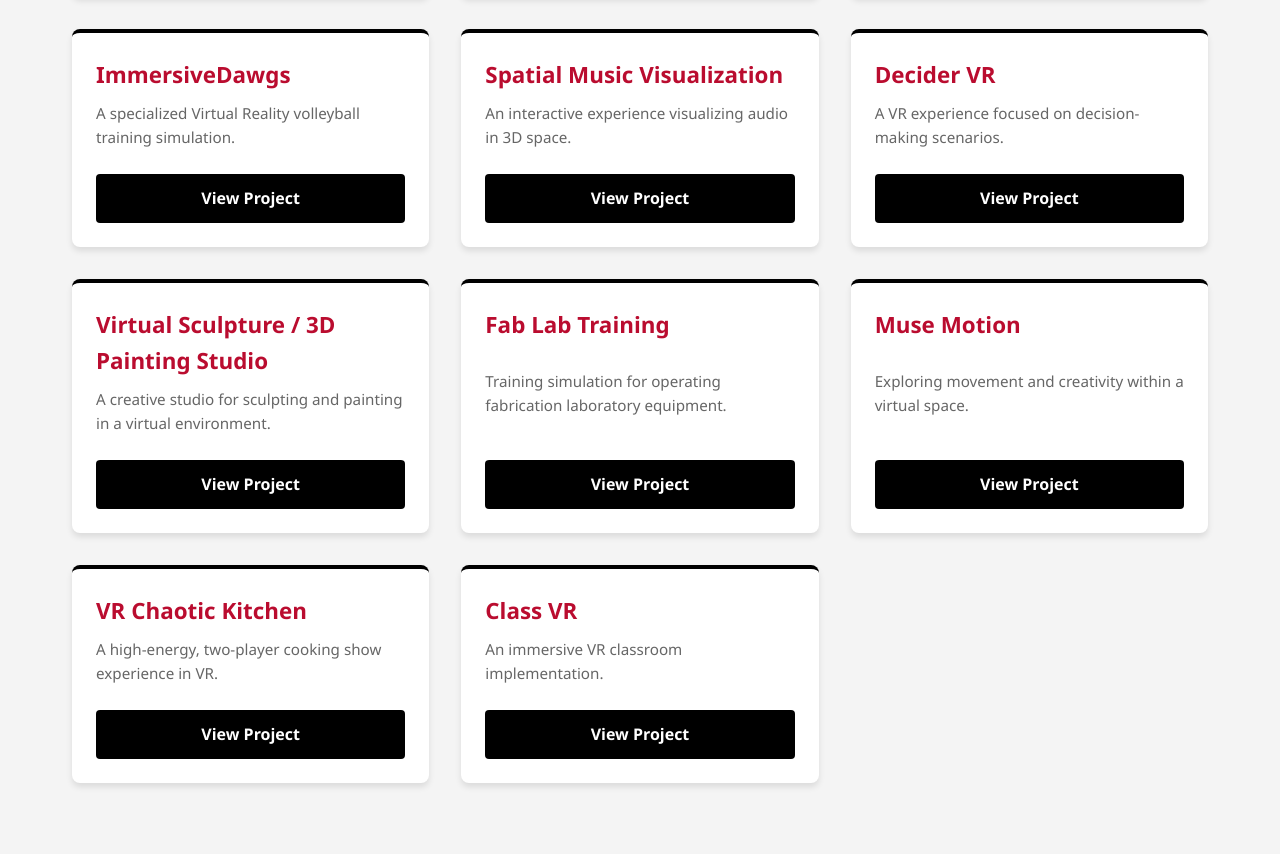
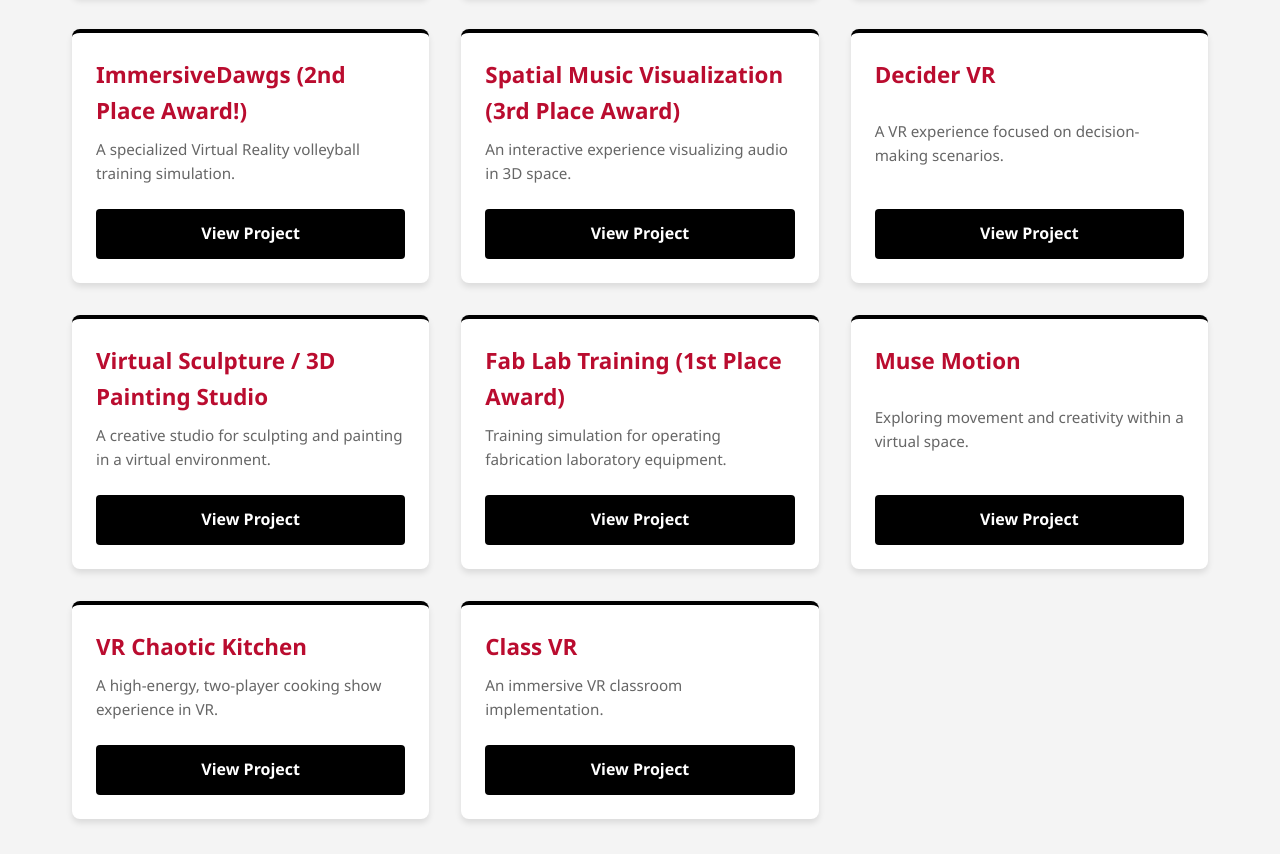
Before and after one commit to ugavr2025/ugavr2025.github.io, a plain HTML site: page index.html in a window 1280 px wide. Shown: the part 1318-2172 px from the top of the page. Drawn offline with Linux system fonts and the light colour scheme.

Commit message:
updated with awards

```diff
--- a/index.html
+++ b/index.html
@@ -258,7 +258,7 @@
 
             <article class="project-card">
                 <div class="card-body">
-                    <h3 class="project-title">ImmersiveDawgs</h3>
+                    <h3 class="project-title">ImmersiveDawgs (2nd Place Award!)</h3>
                     <p class="project-desc">A specialized Virtual Reality volleyball training simulation.</p>
                     <a href="https://ugavr2025.github.io/final-project-website-immersivedawgs/" class="btn" target="_blank">View Project</a>
                 </div>
@@ -266,7 +266,7 @@
 
             <article class="project-card">
                 <div class="card-body">
-                    <h3 class="project-title">Spatial Music Visualization</h3>
+                    <h3 class="project-title">Spatial Music Visualization (3rd Place Award)</h3>
                     <p class="project-desc">An interactive experience visualizing audio in 3D space.</p>
                     <a href="https://ugavr2025.github.io/final-project-website-kar/" class="btn" target="_blank">View Project</a>
                 </div>
@@ -290,7 +290,7 @@
 
             <article class="project-card">
                 <div class="card-body">
-                    <h3 class="project-title">Fab Lab Training</h3>
+                    <h3 class="project-title">Fab Lab Training (1st Place Award)</h3>
                     <p class="project-desc">Training simulation for operating fabrication laboratory equipment.</p>
                     <a href="https://ugavr2025.github.io/final-project-website-senior-syndicate/" class="btn" target="_blank">View Project</a>
                 </div>
```
